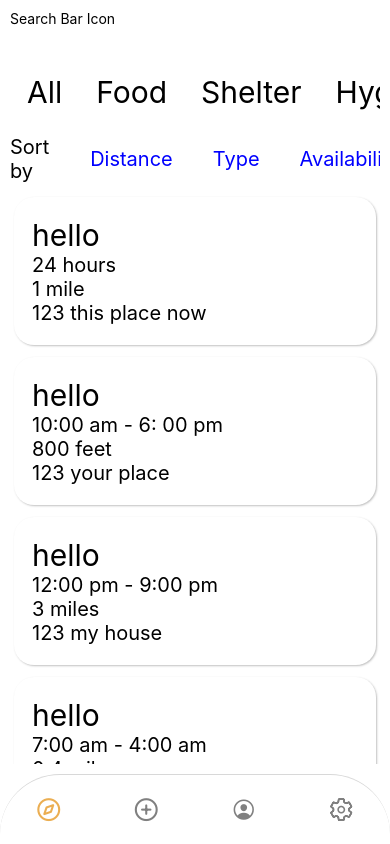
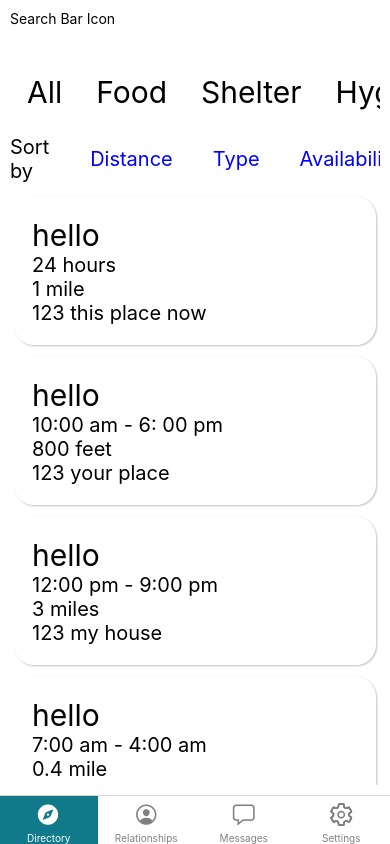
Before and after one commit to Valyria-Studios/geo_browser_app, a React Native app in the folder App/: screen / in a window 390 px wide. Built offline with nearby package versions, Linux system fonts and the light colour scheme.

Commit message:
Updated AppNavigator icons and color

```diff
--- a/App/routes/AppNavigator.js
+++ b/App/routes/AppNavigator.js
@@ -18,16 +18,14 @@ const AppNavigator = () => {
           let iconName, IconComponent;
 
           // Select an icon name based on the route name
-          if (route.name === "Home") {
-            iconName = focused ? "compass" : "compass";
-            IconComponent = Feathericons;
+          if (route.name === "Directory") {
+            iconName = focused ? "compass" : "compass-outline";
+            IconComponent = Ionicons;
           } else if (route.name === "Relationships") {
-            iconName = focused ? "plus-circle" : "plus-circle";
-            IconComponent = Feathericons;
+            iconName = focused ? "person-circle" : "person-circle-outline";
+            IconComponent = Ionicons;
           } else if (route.name === "Messages") {
-            iconName = focused
-              ? "person-circle-outline"
-              : "person-circle-outline";
+            iconName = focused ? "chatbox" : "chatbox-outline";
             IconComponent = Ionicons;
           } else if (route.name === "Settings") {
             iconName = focused ? "settings" : "settings-outline";
@@ -39,20 +37,18 @@ const AppNavigator = () => {
           // Return an Icon component with the selected iconName
           return <IconComponent name={iconName} size={size} color={color} />;
         },
-        tabBarActiveTintColor: "#ebae52", // Set active tab color
+        tabBarActiveTintColor: "#FFFFFF", // Set active tab color
         tabBarInactiveTintColor: "gray", // Set inactive tab color
+        tabBarActiveBackgroundColor: "#10798a",
         tabBarStyle: {
+          // height: 100,
           display: "flex",
-          height: 70,
-          borderTopLeftRadius: 60,
-          borderTopRightRadius: 60,
           elevation: 10,
         },
-        tabBarShowLabel: false,
       })}
     >
       <Tab.Screen
-        name="Home"
+        name="Directory"
         component={Home}
         options={{ headerShown: false }}
       />
```
